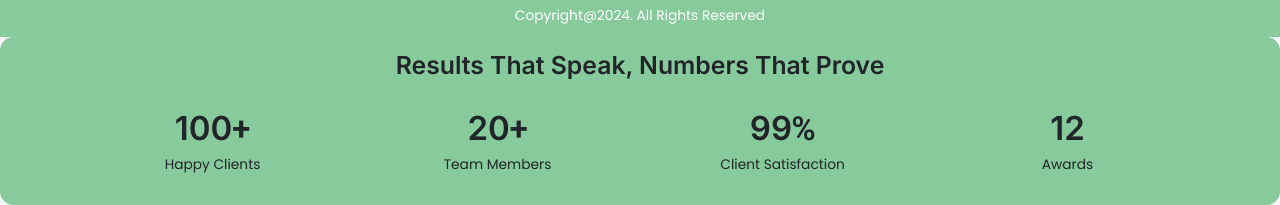
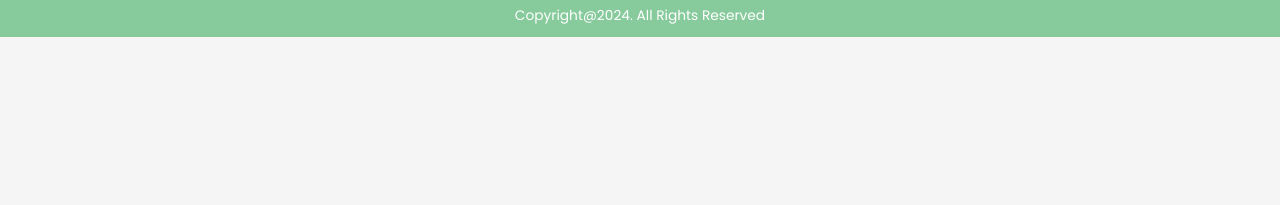
Before and after one commit to Danidu-Muhandiram/Accounting-Firm-Website, a plain HTML site: page blog.html in a window 1280 px wide. Shown: the part 1184-1389 px from the top of the page. After the commit the page ends 1221 px from the top, so only its background shows below. Drawn offline with nearby package versions, Linux system fonts and the light colour scheme.

Commit message:
remove unnecessary number section from blog.html

```diff
--- a/blog.html
+++ b/blog.html
@@ -217,51 +217,3 @@
   <script src="script.js"></script>
     </body>
 </html>
-
-
-
-
-
-
-
-
-
-
-
-
-
-
-
-
-
-
-
-<div class="col-lg-12 text-center number-main ">
-  <div class="number-section pt-3 rounded-4 order-lg-3">
-    <div class="container numb-contain">
-      <div class="row">
-        <div class="col-12 text-center mb-4">
-          <h3>Results That Speak, Numbers That Prove</h3>
-        </div>
-      </div>
-      <div class="row justify-content-center">
-        <div class="col-lg-3 col-md-6 col-sm-12 text-center number-content-01">
-          <h1><span class="counter" data-count="100">0</span>+</h1>
-          <p class="text-center">Happy Clients</p>
-        </div>
-        <div class="col-lg-3 col-md-6 col-sm-12 text-center number-content-01">
-          <h1><span class="counter" data-count="20">0</span>+</h1>
-          <p class="text-center">Team Members</p>
-        </div>
-        <div class="col-lg-3 col-md-6 col-sm-12 text-center number-content-01">
-          <h1><span class="counter" data-count="99">0</span>%</h1>
-          <p class="text-center">Client Satisfaction</p>
-        </div>
-        <div class="col-lg-3 col-md-6 col-sm-12 text-center number-content-01">
-          <h1><span class="counter" data-count="12">0</span></h1>
-          <p class="text-center">Awards</p>
-        </div>
-      </div>
-    </div>
- </div>
-</div>
```
